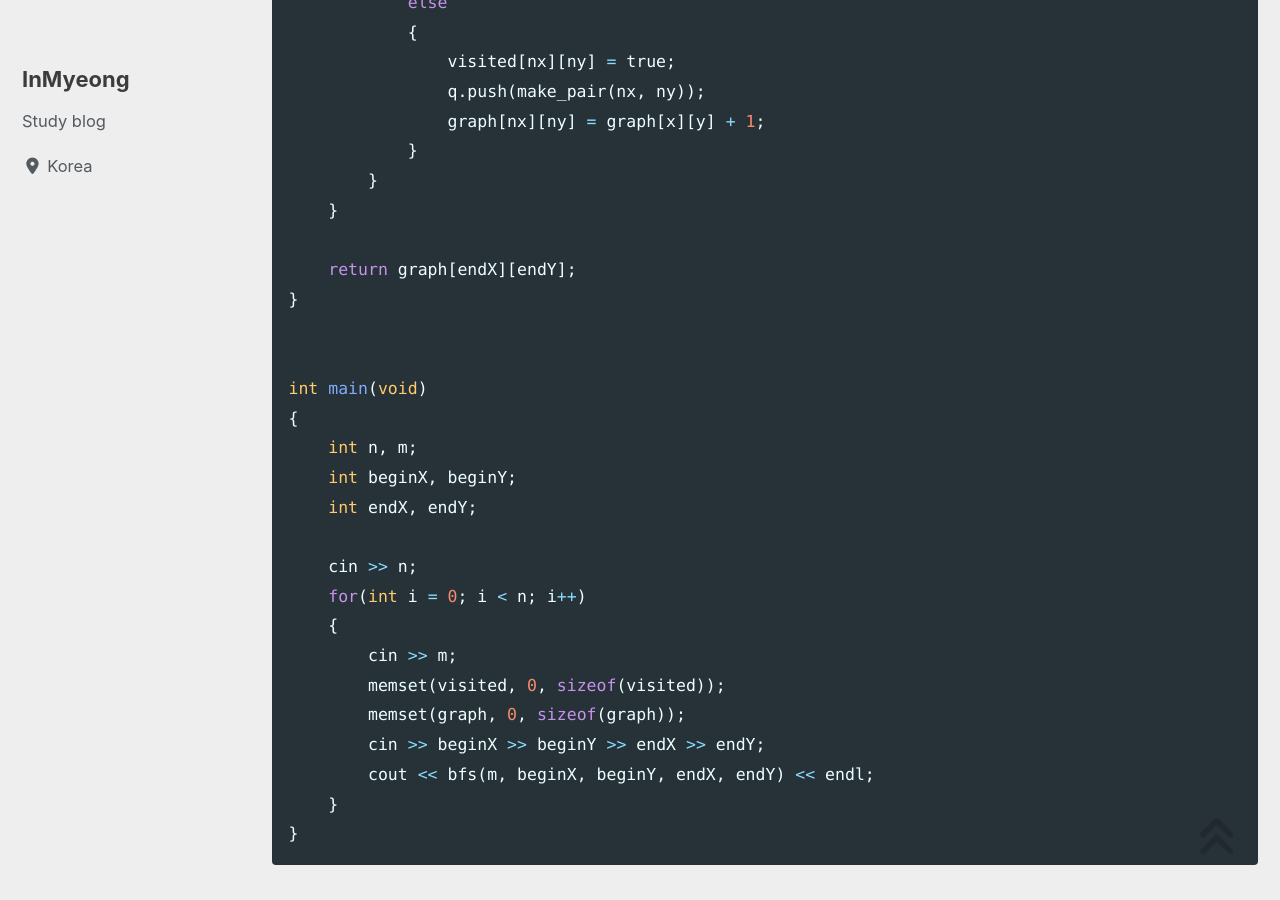
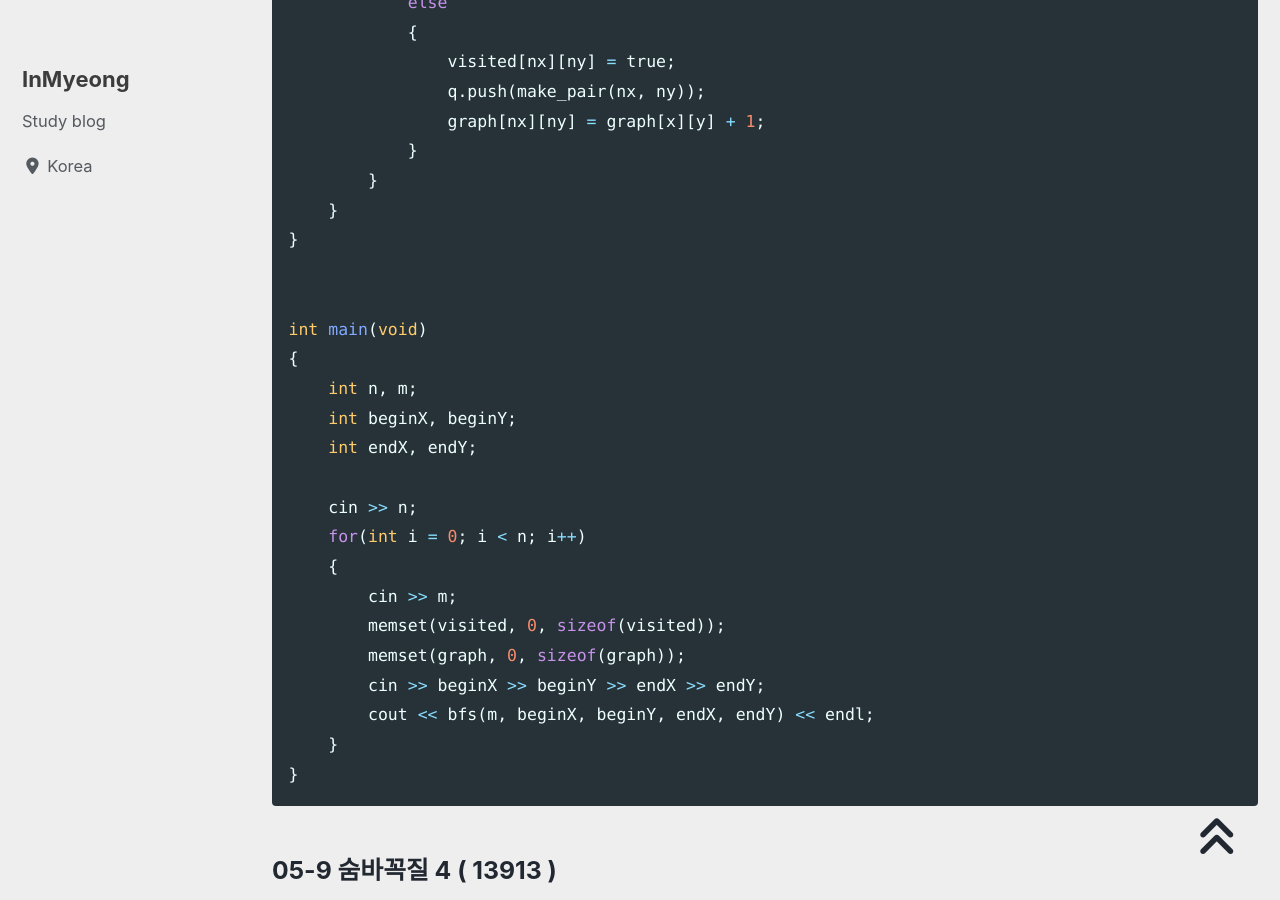
Before and after one commit to devMyeong/devMyeong.github.io, a Jekyll site: the page built from _posts/codingTest/2022-09-25-백준.md, in a window 1280 px wide and 900 px high, scrolled down 64756 px. Built offline with Jekyll 4.4.1, drawn with Linux system fonts in a browser that asks for light colours; cached includes are drawn as plain includes; nearby versions of some CDN libraries; some web fonts are replaced; comment, search, counter and statistics services are not loaded.

Commit message:
Chore : 백준 코드 수정

```diff
--- a/_posts/codingTest/2022-09-25-백준.md
+++ b/_posts/codingTest/2022-09-25-백준.md
@@ -2021,8 +2021,6 @@ int bfs(int size, int beginX, int beginY, int endX, int endY)
             }
         }
     }
-
-    return graph[endX][endY];
 }
 
 
```
